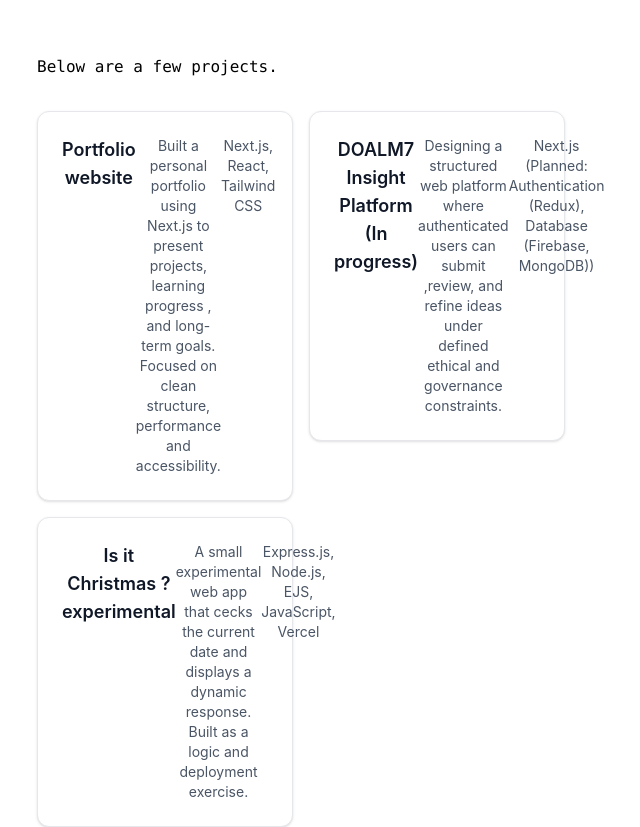
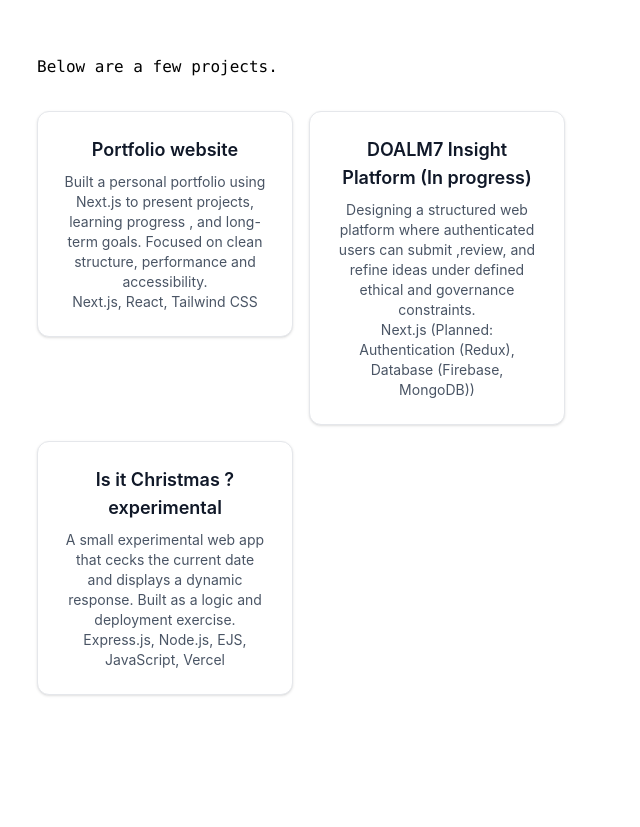
Before and after one commit to okithaA/portfolio, a Next.js app: page / in a window 1280 px wide. Shown: the part 3255-4082 px from the top of the page, without its empty margins (225-865 px from the left). Built offline with nearby package versions, Linux system fonts and the light colour scheme.

Commit message:
TroubleShooting

```diff
--- a/app/components/Project.js
+++ b/app/components/Project.js
@@ -39,7 +39,7 @@ export default function Project() {
           <div className="max-w-3xl p-4 flex flex-wrap gap-4">
             {projects.map(item => {
             const card = (
-              <div className="flex bg-white border border-gray-200 rounded-xl p-6 w-full sm:w-64 shadow-sm transition-transform duration-200 hover:scale-105">
+              <div className=" bg-white border border-gray-200 rounded-xl p-6 w-full sm:w-64 shadow-sm transition-transform duration-200 hover:scale-105">
                 <h3 className="text-lg font-semibold text-gray-900 mb-2 text-center">
                   {item.title}<span className="text-lg font-semibold text-gray-900 mb-2 text-center">{item.label}</span>
                 </h3>
```
